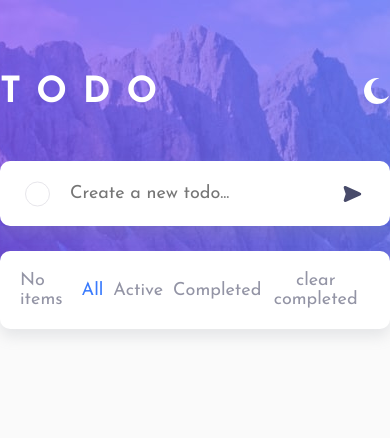
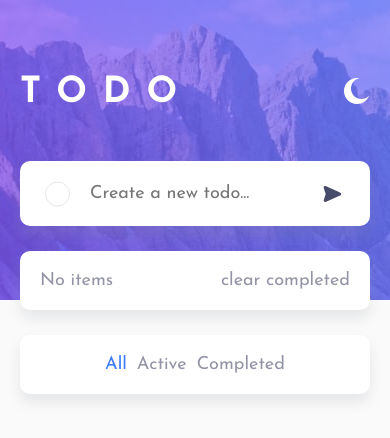
Before and after one commit to PrashanthBalakrishnan/toDoApp-frontendmentor, a React (Vite) app: page / in a window 390 px wide. Shown: the top 438 px of the page. Built offline with nearby package versions, Linux system fonts and the light colour scheme.

Commit message:
added mobile delete button

```diff
--- a/src/components/TodoApp.tsx
+++ b/src/components/TodoApp.tsx
@@ -1,17 +1,26 @@
-import { useState } from "react";
+import { useEffect, useState } from "react";
 import TodoForm from "./todoForm/TodoForm";
 import TodoList from "./todoList/TodoList";
 import sun from "../assets/icon-sun.svg";
 import moon from "../assets/icon-moon.svg";
 import { TodoType } from "../utils/types";
+import TodoFilter from "./todoFilter/TodoFilter";
 interface TodoAppProps {
   toggleDarkMode: () => void;
   isDarkMode: boolean;
 }
 
 const TodoApp: React.FC<TodoAppProps> = ({ toggleDarkMode, isDarkMode }) => {
-  const [todos, setTodos] = useState<TodoType[]>([]);
+  const [todos, setTodos] = useState<TodoType[]>(() => {
+    const localValue = localStorage.getItem("todo-items");
+    if (localValue === null) return [];
+    return JSON.parse(localValue);
+  });
   const [filter, setFilter] = useState("all");
+
+  useEffect(() => {
+    localStorage.setItem("todo-items", JSON.stringify(todos));
+  }, [todos]);
 
   const filteredTodos = todos.filter((todo) => {
     if (filter === "all") {
@@ -73,6 +82,9 @@ const TodoApp: React.FC<TodoAppProps> = ({ toggleDarkMode, isDarkMode }) => {
         filter={filter}
         setFilter={setFilter}
       />
+      <div className="main__filterTodos">
+        <TodoFilter filter={filter} setFilter={setFilter} />
+      </div>
     </main>
   );
 };
--- a/src/components/todoItem/TodoItem.tsx
+++ b/src/components/todoItem/TodoItem.tsx
@@ -49,6 +49,12 @@ const TodoItem: React.FC<TodoListProps> = ({
             <img src={x} />
           </button>
         )}
+        <button
+          className="listItem__Mobiledelete"
+          onClick={() => deleteTodo(id)}
+        >
+          <img src={x} />
+        </button>
       </label>
     </li>
   );
--- a/src/components/todoItem/todoItem.scss
+++ b/src/components/todoItem/todoItem.scss
@@ -43,6 +43,17 @@
   &__delete {
     margin-left: auto;
     cursor: pointer;
+    @media (max-width: 1024px) {
+      display: none;
+    }
+  }
+  &__Mobiledelete {
+    display: none;
+    cursor: pointer;
+    margin-left: auto;
+    @media (max-width: 1024px) {
+      display: flex;
+    }
   }
 }
 
--- a/src/components/todoList/TodoList.tsx
+++ b/src/components/todoList/TodoList.tsx
@@ -37,7 +37,9 @@ const TodoList: React.FC<TodoListProps> = ({
             </div>
           )}
         </div>
-        <TodoFilter filter={filter} setFilter={setFilter} />
+        <div className="list__filterBtns">
+          <TodoFilter filter={filter} setFilter={setFilter} />
+        </div>
         <button className="list__infoButton" onClick={handleClearCompleted}>
           clear completed
         </button>
--- a/src/components/todoList/todoList.scss
+++ b/src/components/todoList/todoList.scss
@@ -25,4 +25,9 @@
       color: var(--hover-color);
     }
   }
+  &__filterBtns {
+    @media (max-width: 630px) {
+      display: none;
+    }
+  }
 }
--- a/src/index.scss
+++ b/src/index.scss
@@ -70,7 +70,7 @@ main {
   background-position: top center;
   background-repeat: no-repeat;
   background-size: cover;
-  padding-top: 75px;
+  padding: 75px 20px;
   font-size: 18px;
 }
 
@@ -101,4 +101,18 @@ main {
   &__themebtn {
     cursor: pointer;
   }
+
+  &__filterTodos {
+    display: none;
+    background-color: var(--app-Background-color);
+    margin-top: 25px;
+    border-radius: 10px;
+    box-shadow: var(--boxshadow);
+    padding: 20px 20px;
+    color: var(--text-color2);
+    @media (max-width: 630px) {
+      display: flex;
+      justify-content: center;
+    }
+  }
 }
```
